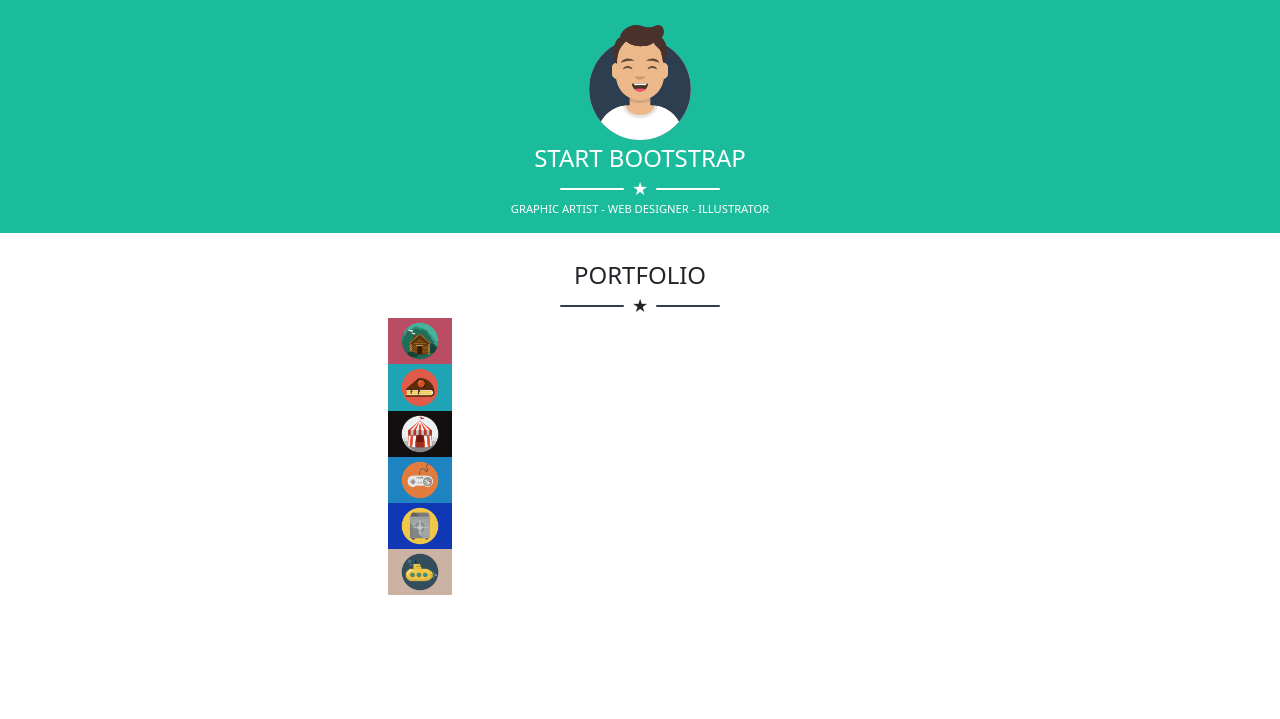
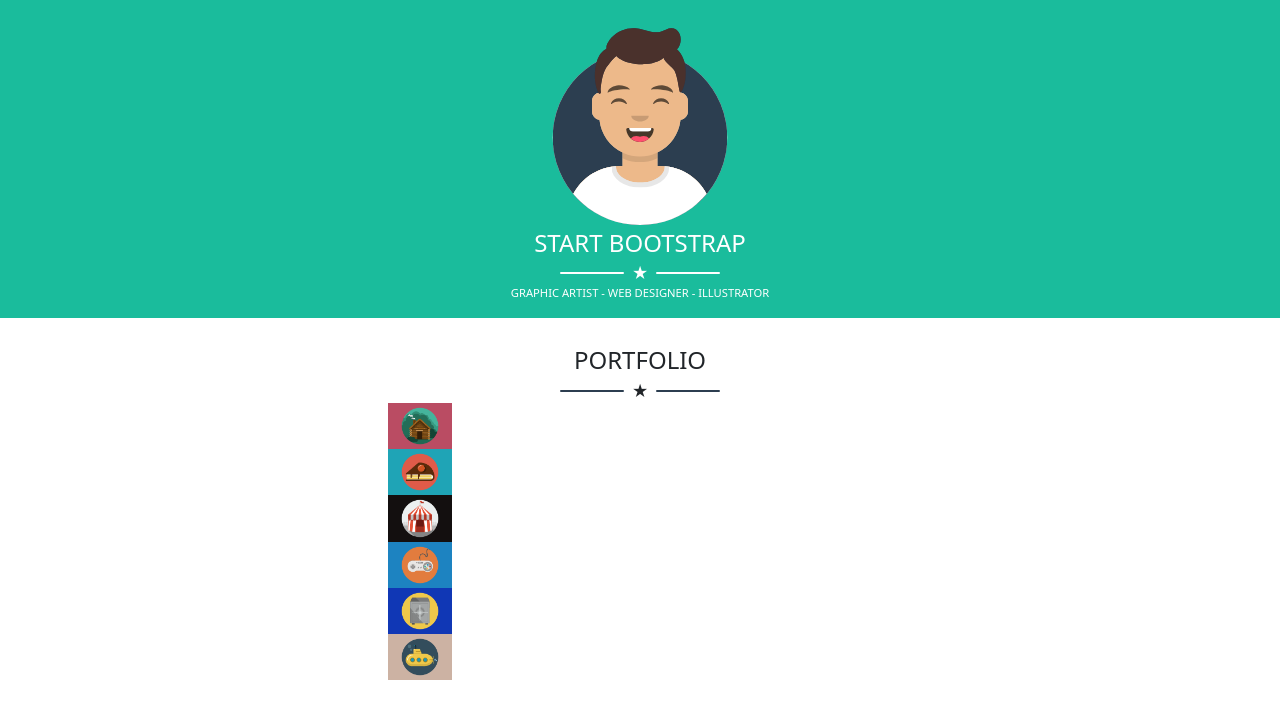
Before and after one commit to Rocca-Francesco/html-css-bootstrap-freelancer, a plain HTML site: page index.html in a window 1280 px wide. Shown: the part 51-770 px from the top of the page. Drawn offline with nearby package versions, Linux system fonts and the light colour scheme.

Commit message:
jumbo definitiva

```diff
--- a/css/style.css
+++ b/css/style.css
@@ -1,15 +1,3 @@
-/* DEBUG */
-/* [class*="row"] {
-    background-color: coral;
-}
-
-[class*="col"] {
-    background-color: aqua;
-    border: 1px solid black;
-} */
-
-/* generals */
-
 .sectionsTitle {
     font-size: 1.5rem;
 }
@@ -53,7 +41,8 @@ header {
 }
 
 .jumboImg {
-    width: 7rem;
+    width: 45%;
+    max-width: 12rem;
 }
 
 .jumboLine {
--- a/index.html
+++ b/index.html
@@ -46,7 +46,7 @@
     <!-- jumbotron -->
     <section id="jumbotron">
         <div class="row d-flex justify-content-center pt-4">
-            <div class="jumbo col-8 d-flex flex-column align-items-center">
+            <div class="jumbo col-10 d-flex flex-column align-items-center">
                 <img class="jumboImg" src="./img/avatar.svg" alt="">
                 <!-- titolo section -->
                 <h2 class="sectionsTitle m-1">START BOOTSTRAP</h2>
```
